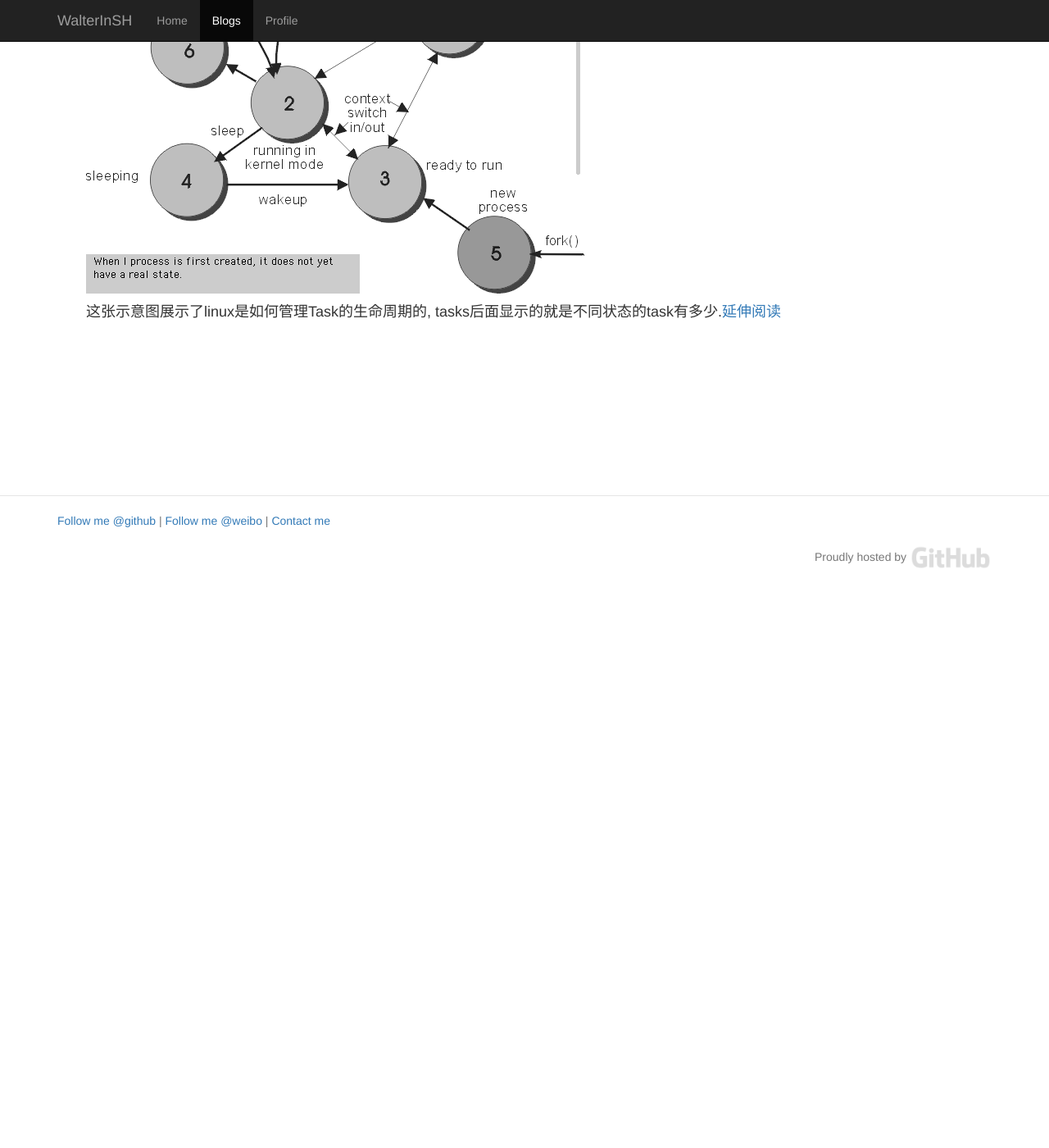
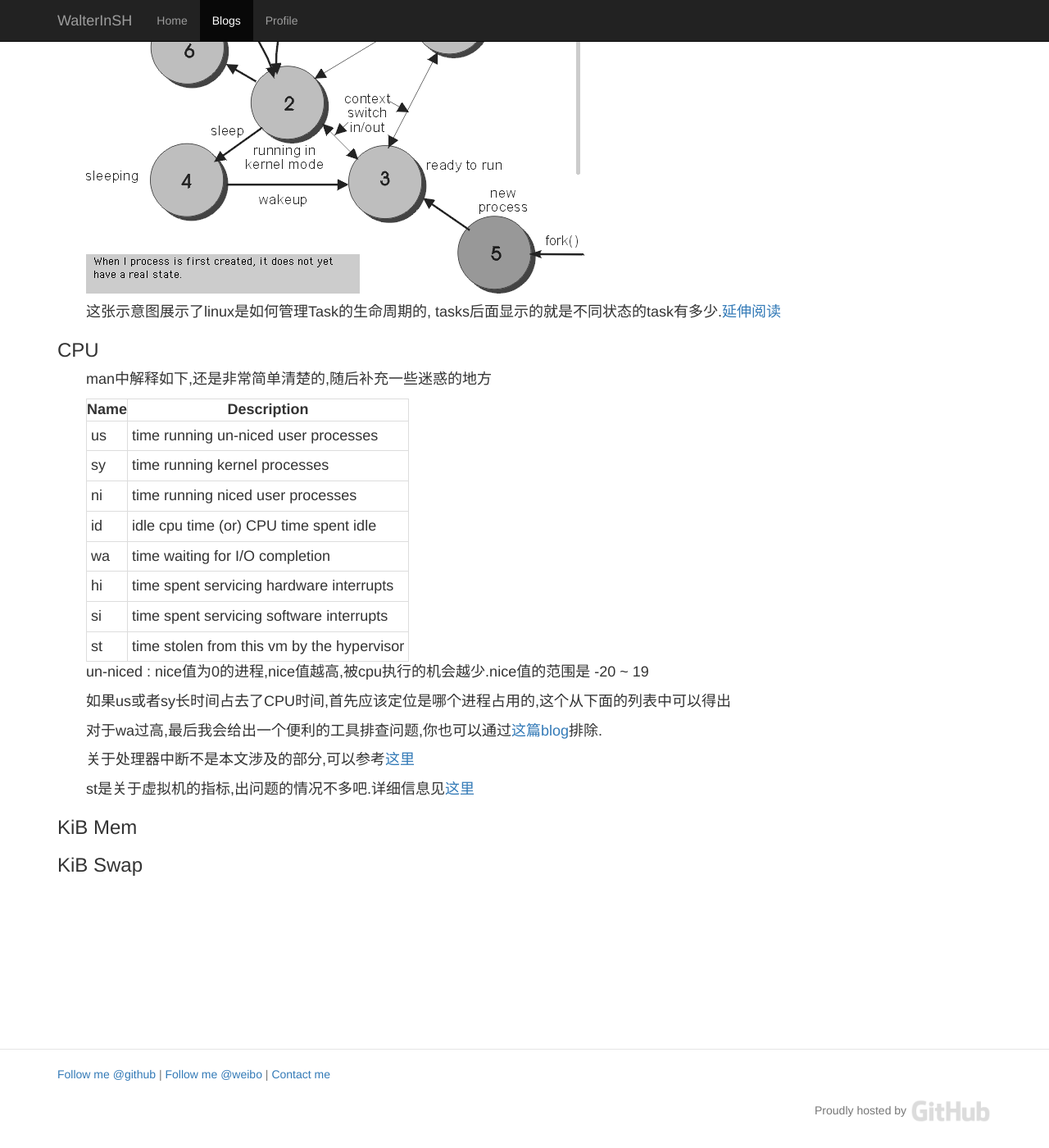
Before and after one commit to WalterInSH/walterinsh.github.io, a Jekyll site: the page built from _posts/2014-04-14-understand-top-linux-comand.md, in a window 1280 px wide and 1400 px high, scrolled down 765 px. Shown: the whole window at 82% size. Built offline with Jekyll 4.4.1, drawn with Linux system fonts in a browser that asks for light colours; nearby versions of some CDN libraries; Markdown is read by kramdown in place of the engine named in the settings; before the commit the page ends 1490 px from its top, so only the background shows below that.

Commit message:
add top cpu

```diff
--- a/_posts/2014-04-14-understand-top-linux-comand.md
+++ b/_posts/2014-04-14-understand-top-linux-comand.md
@@ -29,3 +29,31 @@ linux内核正在管理的任务数,先上图
 </a>
 
 这张示意图展示了linux是如何管理Task的生命周期的, tasks后面显示的就是不同状态的task有多少.[延伸阅读](http://www.linuxuser.co.uk/features/life-cycle-of-a-process)
+
+### CPU
+man中解释如下,还是非常简单清楚的,随后补充一些迷惑的地方
+
+| Name          | Description                     |
+| ------------- | --------------------------------|
+| us |  time running un-niced user processes      |
+| sy |  time running kernel processes             |
+| ni |  time running niced user processes         |
+| id |  idle cpu time (or) CPU time spent idle    |
+| wa |  time waiting for I/O completion           |
+| hi |  time spent servicing hardware interrupts  |
+| si |  time spent servicing software interrupts  |
+| st |  time stolen from this vm by the hypervisor|
+
+un-niced : nice值为0的进程,nice值越高,被cpu执行的机会越少.nice值的范围是 -20 ~ 19
+
+如果us或者sy长时间占去了CPU时间,首先应该定位是哪个进程占用的,这个从下面的列表中可以得出
+
+对于wa过高,最后我会给出一个便利的工具排查问题,你也可以通过[这篇blog](http://bencane.com/2012/08/06/troubleshooting-high-io-wait-in-linux/)排除.
+
+关于处理器中断不是本文涉及的部分,可以参考[这里](http://unix.stackexchange.com/a/18023)
+
+st是关于虚拟机的指标,出问题的情况不多吧.详细信息见[这里](http://blog.scoutapp.com/articles/2013/07/25/understanding-cpu-steal-time-when-should-you-be-worried)
+
+### KiB Mem
+
+### KiB Swap
--- a/css/blog.css
+++ b/css/blog.css
@@ -25,8 +25,13 @@
 	font-size: 13px;
 	font-style: italic;
 }
+
 #blog_content p {
     text-indent: 35px;
+}
+
+#blog_content table {
+    margin-left: 35px;
 }
 
 #blog_content blockquote table{
```
